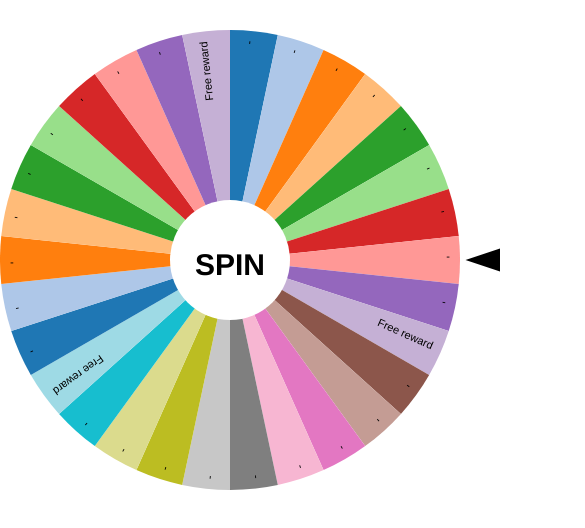
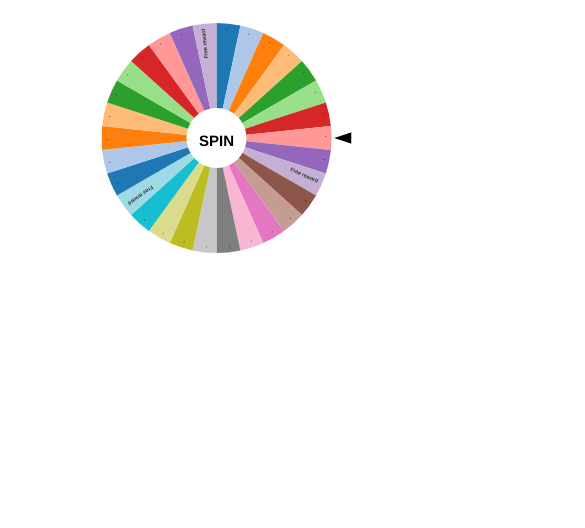
Before and after one commit to youjenjen/wheel, a plain HTML site: page index.html in a window 390 px wide. Shown: the top 528 px of the page, 585 px wide, since content can reach past the window. Drawn offline with nearby package versions, Linux system fonts and the light colour scheme.

Commit message:
Update index.html

```diff
--- a/index.html
+++ b/index.html
@@ -61,7 +61,7 @@ SOFTWARE.
                 transform:translate(0,-50%);
     }
     @media(max-width:500px){
-      #body{transform:scale(0.5)}
+      body{transform:scale(0.5)}
     }
     </style>
     </style>
```
